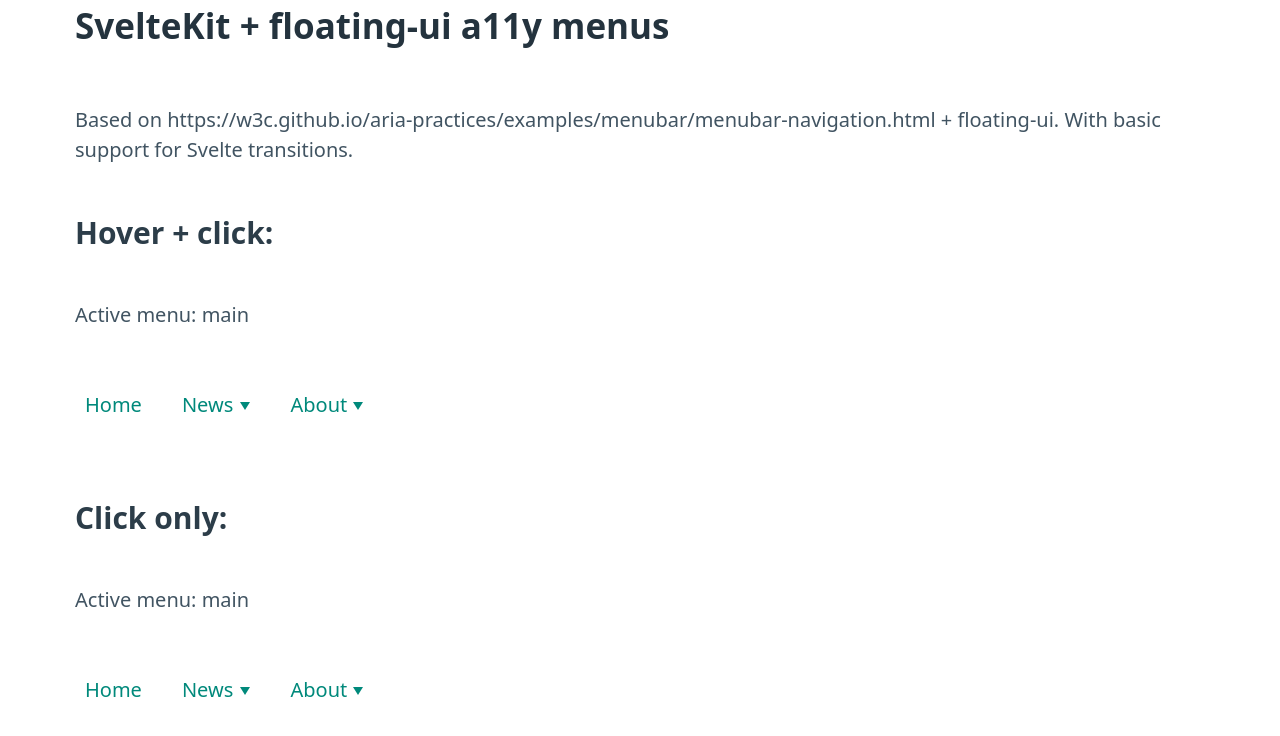
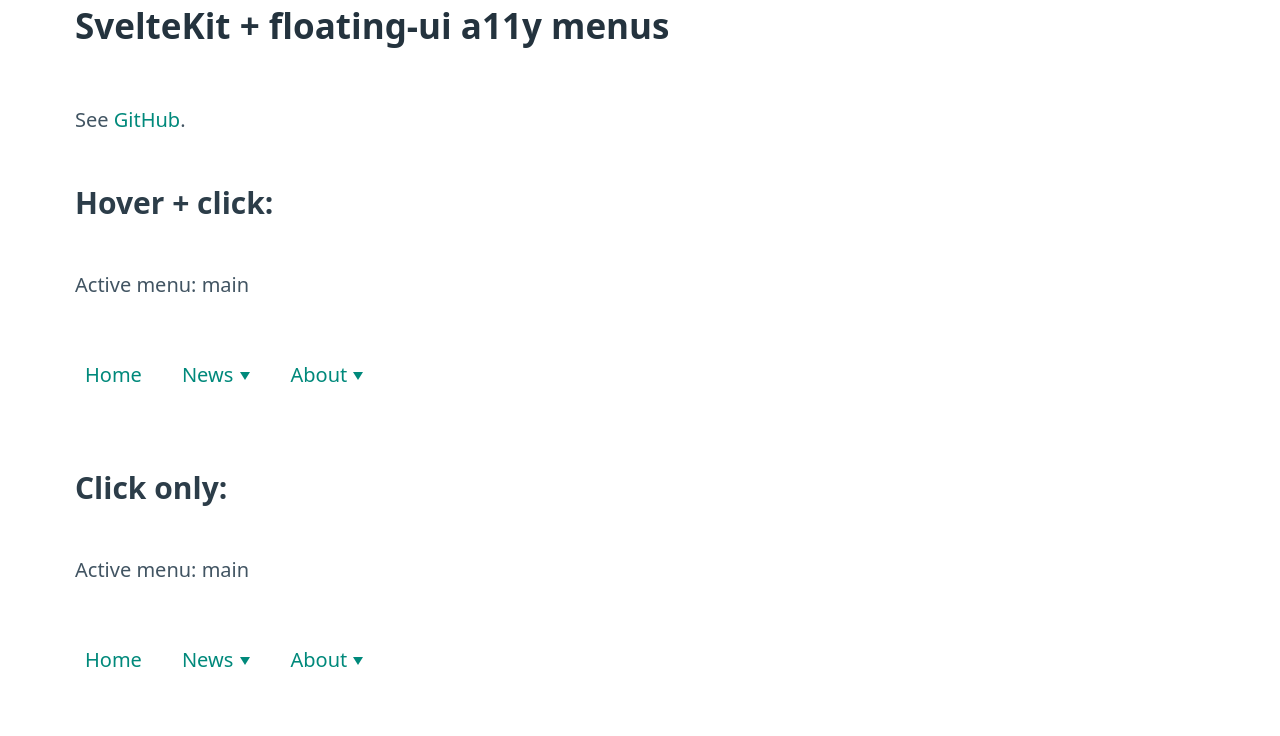
Before and after one commit to mandrasch/svelte-floating-ui-a11y-menu, a SvelteKit app: page / in a window 1280 px wide. Shown: the top 736 px of the page. Built offline with nearby package versions, Linux system fonts and the light colour scheme.

Commit message:
chore: clean up and TODOs

```diff
--- a/src/routes/+page.svelte
+++ b/src/routes/+page.svelte
@@ -25,8 +25,7 @@
 
 <h2>SvelteKit + floating-ui a11y menus</h2>
 <p>
-	Based on https://w3c.github.io/aria-practices/examples/menubar/menubar-navigation.html +
-	floating-ui. With basic support for Svelte transitions.
+	See <a href="https://github.com/mandrasch/sveltekit-floatingui-a11y-menu">GitHub</a>.
 </p>
 
 <h3>Hover + click:</h3>
```
Also changed, not shown: 1 other file (tests, documents, lock files or other folders).
